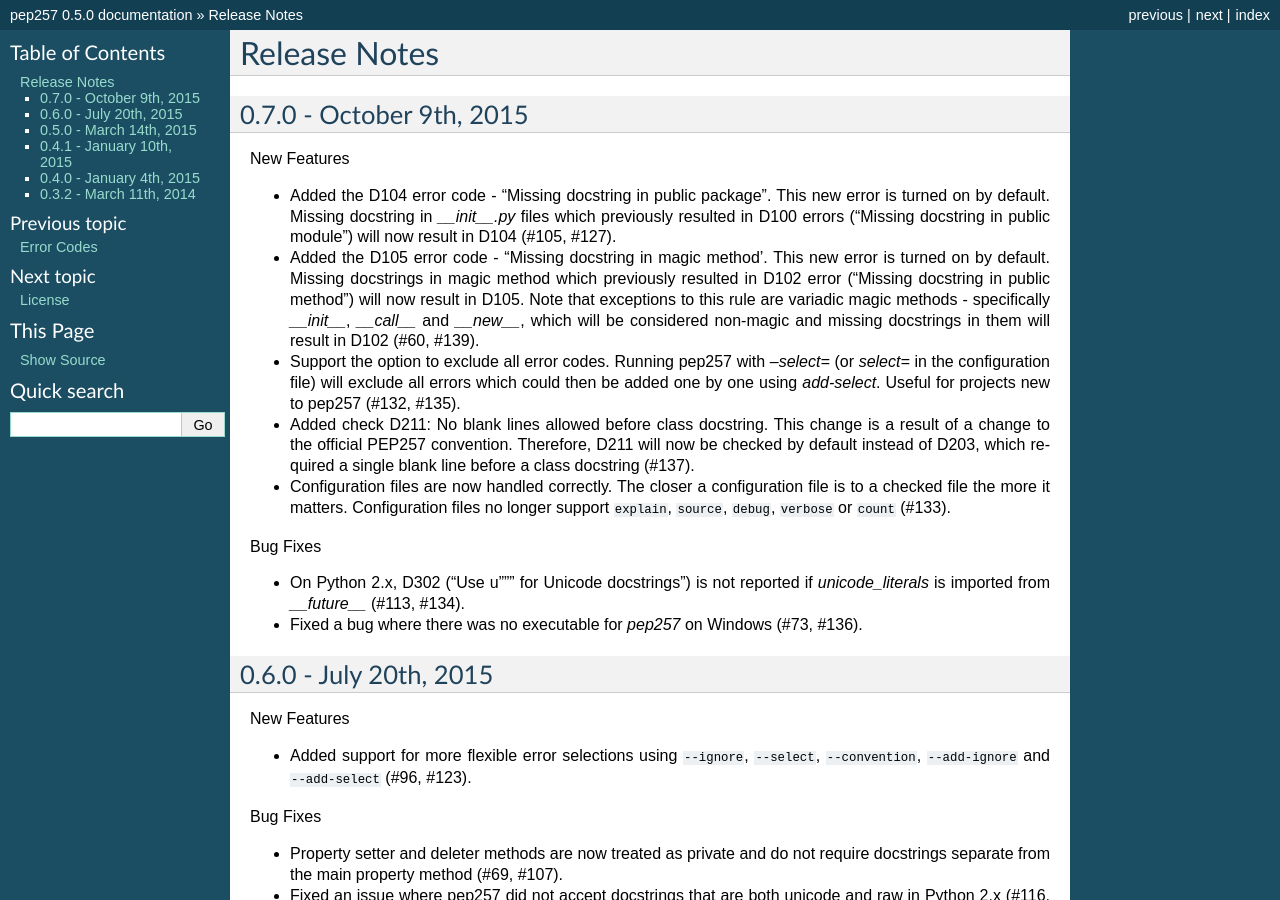
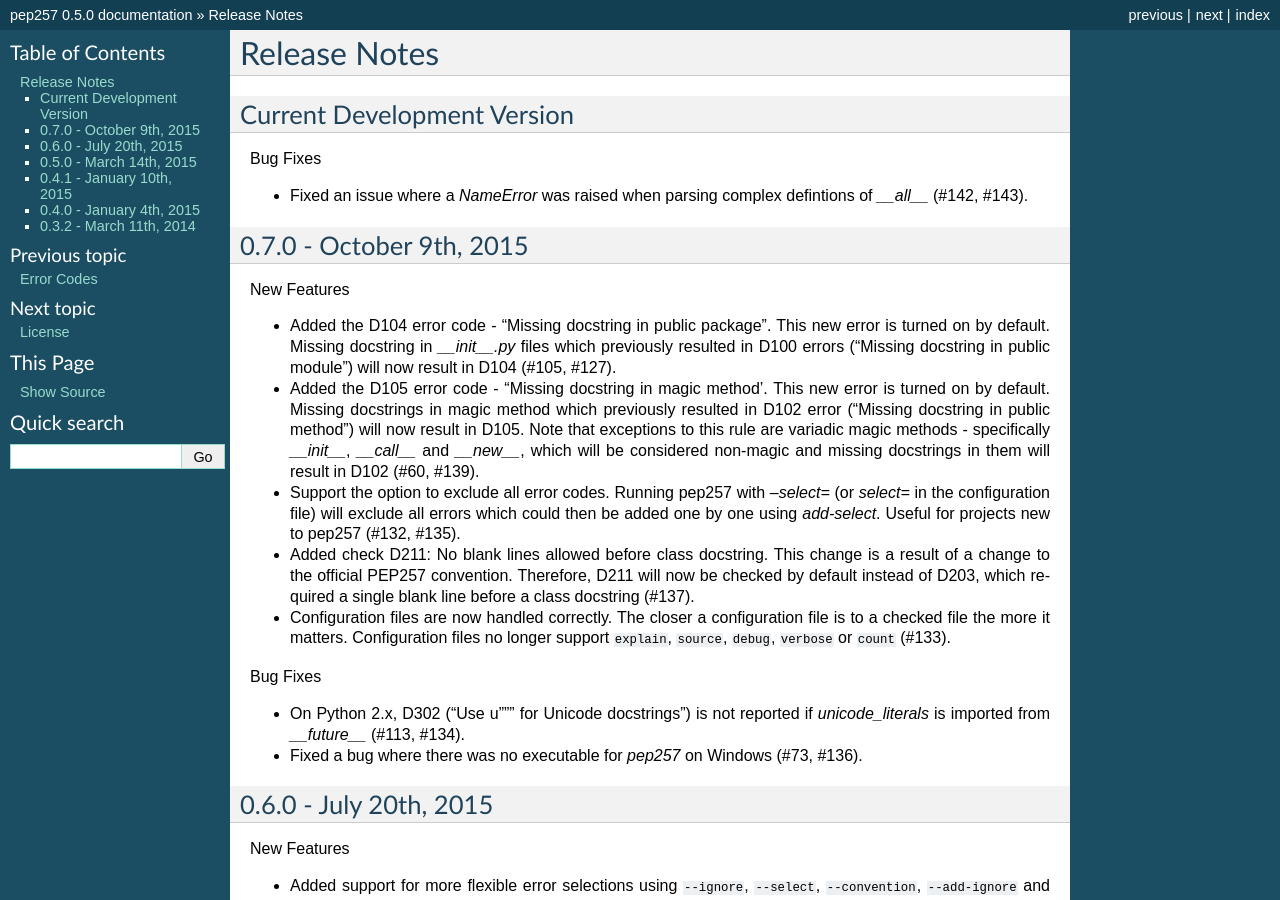
Before and after one commit to PyCQA/pydocstyle, a Sphinx documentation site: the page built from docs/release_notes.rst, in a window 1280 px wide and 900 px high. Built offline with Sphinx 7.4.7, drawn with Linux system fonts in a browser that asks for light colours.

Commit message:
Added release notes

```diff
--- a/docs/release_notes.rst
+++ b/docs/release_notes.rst
@@ -1,5 +1,14 @@
 Release Notes
 =============
+
+
+Current Development Version
+---------------------------
+
+Bug Fixes
+
+* Fixed an issue where a `NameError` was raised when parsing complex defintions
+  of `__all__` (#142, #143).
 
 
 0.7.0 - October 9th, 2015
```
